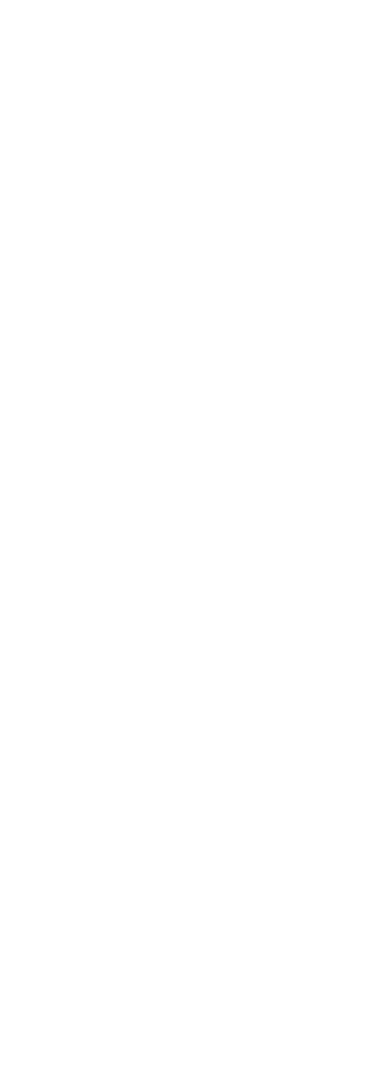
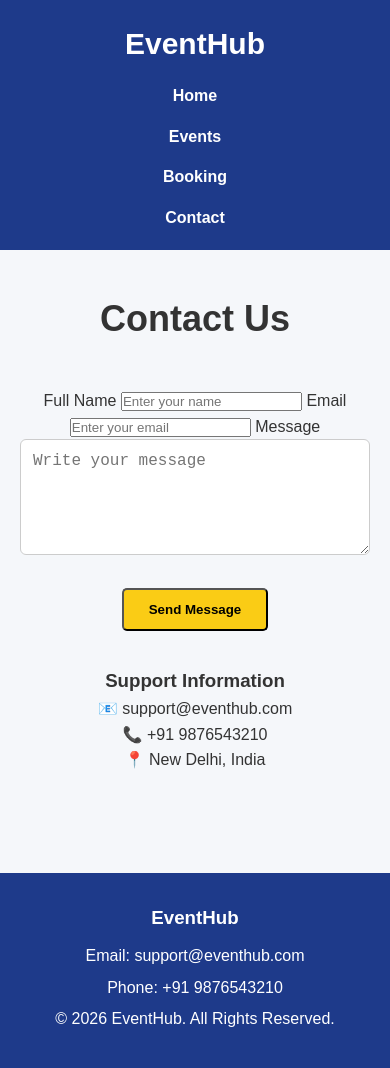
Before and after one commit to Jagritirai586/EventHub, a plain HTML site: page contact.html in a window 390 px wide. Before the commit the page ends 844 px from the top, so only its background shows below. Drawn offline with Linux system fonts and the light colour scheme.

Commit message:
Complete Events and Contact pages

```diff
--- a/contact.html
+++ b/contact.html
@@ -0,0 +1,66 @@
+<!DOCTYPE html>
+<html lang="en">
+<head>
+    <meta charset="UTF-8">
+    <meta name="viewport" content="width=device-width, initial-scale=1.0">
+    <title>Contact - EventHub</title>
+
+    <link rel="stylesheet" href="css/style.css">
+    <link rel="stylesheet" href="css/responsive.css">
+</head>
+
+<body>
+
+<header>
+    <div class="logo">
+        <h1>EventHub</h1>
+    </div>
+
+    <nav>
+        <ul>
+            <li><a href="index.html">Home</a></li>
+            <li><a href="events.html">Events</a></li>
+            <li><a href="booking.html">Booking</a></li>
+            <li><a href="contact.html">Contact</a></li>
+        </ul>
+    </nav>
+</header>
+
+<section class="booking">
+
+    <h2>Contact Us</h2>
+
+    <form>
+
+        <label>Full Name</label>
+        <input type="text" placeholder="Enter your name">
+
+        <label>Email</label>
+        <input type="email" placeholder="Enter your email">
+
+        <label>Message</label>
+        <textarea rows="5" placeholder="Write your message"></textarea>
+
+        <button class="btn">Send Message</button>
+
+    </form>
+
+    <br>
+
+    <h3>Support Information</h3>
+
+    <p>📧 support@eventhub.com</p>
+    <p>📞 +91 9876543210</p>
+    <p>📍 New Delhi, India</p>
+
+</section>
+
+<footer>
+    <h3>EventHub</h3>
+    <p>Email: support@eventhub.com</p>
+    <p>Phone: +91 9876543210</p>
+    <p>© 2026 EventHub. All Rights Reserved.</p>
+</footer>
+
+</body>
+</html>
--- a/css/responsive.css
+++ b/css/responsive.css
@@ -0,0 +1,69 @@
+/* Tablet */
+
+@media (max-width:992px){
+
+header{
+    flex-direction:column;
+    text-align:center;
+    padding:20px;
+}
+
+nav ul{
+    margin-top:15px;
+    flex-wrap:wrap;
+    justify-content:center;
+}
+
+.hero h2{
+    font-size:34px;
+}
+
+.event-container{
+    justify-content:center;
+}
+
+}
+
+
+/* Mobile */
+
+@media (max-width:768px){
+
+header{
+    padding:20px;
+}
+
+nav ul{
+    flex-direction:column;
+    gap:15px;
+}
+
+.hero{
+    padding:70px 20px;
+}
+
+.hero h2{
+    font-size:28px;
+}
+
+.hero p{
+    font-size:16px;
+}
+
+.event-card{
+    width:100%;
+}
+
+.booking{
+    padding:40px 20px;
+}
+
+#bookingForm{
+    width:100%;
+}
+
+footer{
+    text-align:center;
+}
+
+}
--- a/css/style.css
+++ b/css/style.css
@@ -248,3 +248,30 @@ footer p{
     background:#f5f5f5;
     border-radius:5px;
 }
+
+footer{
+    background:#1e3a8a;
+    color:white;
+    text-align:center;
+    padding:30px;
+    margin-top:60px;
+}
+
+footer h3{
+    margin-bottom:10px;
+}
+
+footer p{
+    margin:6px 0;
+}
+
+#bookingForm textarea,
+textarea{
+    width:100%;
+    padding:12px;
+    border:1px solid #ccc;
+    border-radius:6px;
+    font-size:16px;
+    margin-bottom:15px;
+    resize:vertical;
+}
```
Also changed, not shown: events.html (+77 -0 lines), index.html (+1 -1 lines).
